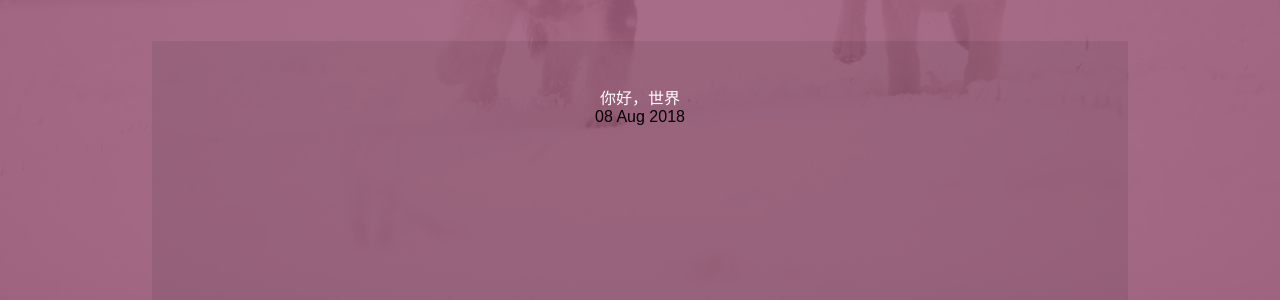
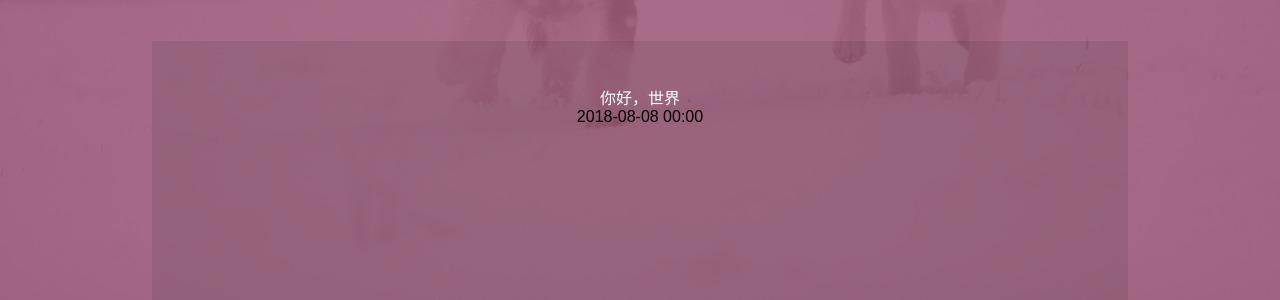
Before and after one commit to samonbling/blog, a Jekyll site: the page built from index.html, in a window 1280 px wide and 900 px high, scrolled down 2192 px. Shown: the part 188-488 px from the top of the window. Built offline with Jekyll 4.4.1, drawn with Linux system fonts in a browser that asks for light colours.

Commit message:
Update index.html

```diff
--- a/index.html
+++ b/index.html
@@ -118,7 +118,7 @@ title: Samon的博客
 							<li>
 								<div class="card">
 									<a href="{{ site.baseurl }}{{ post.url }}">{{ post.title }}</a>
-									<div>{{ post.date | date_to_string }}</div>
+									<div>{{ post.date | date: "%Y-%m-%d %H:%M"}}</div>
 								</div>
 							</li>
 						{% endfor %}
```
